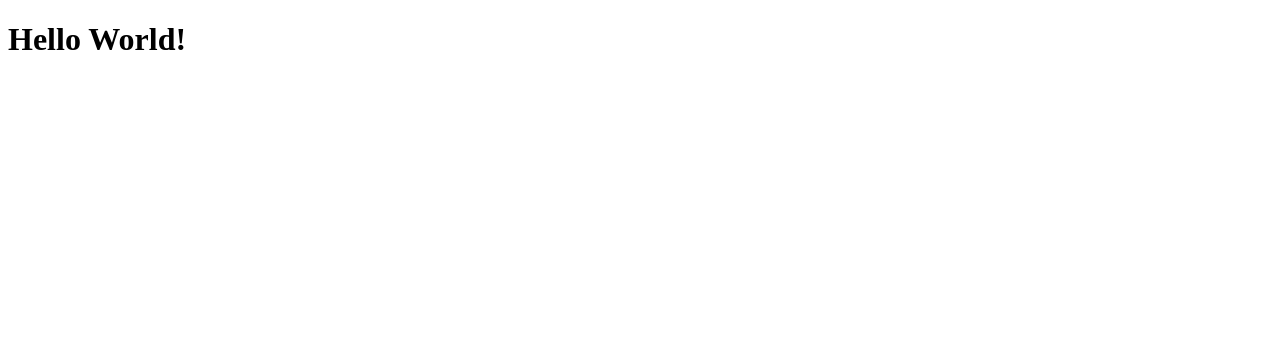
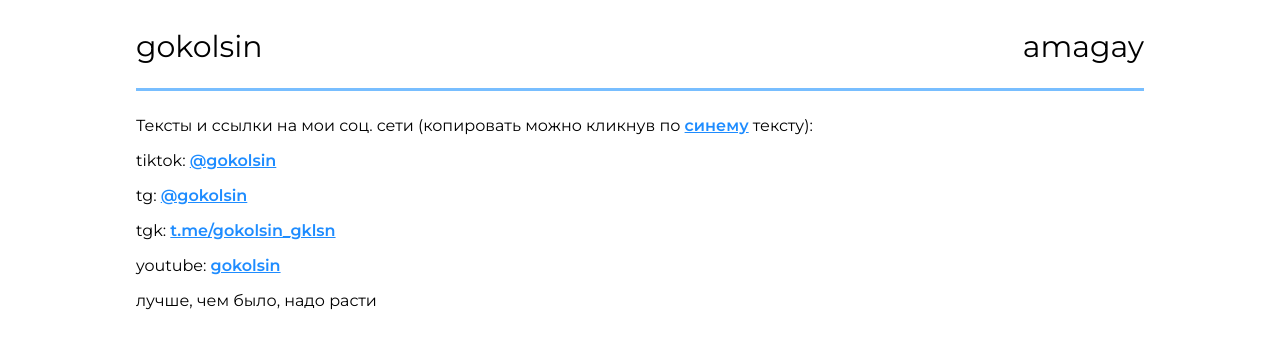
Before and after one commit to gokolsin/first_server_rep, a plain HTML site: page index.html in a window 1280 px wide. Drawn offline with Linux system fonts and the light colour scheme.

Commit message:
Переработка HTML файла, добавление CSS и JS

```diff
--- a/index.html
+++ b/index.html
@@ -3,8 +3,29 @@
     <head>
         <meta charset="UTF-8">
         <title>gokolsin</title>
+        <link rel="stylesheet" href="styles/style.css">
+        <script src="scripts/script.js" defer></script>
     </head>
     <body>
-        <h1>Hello World!</h1>
+        <header>
+            <div class="header-left">gokolsin</div>
+            <div class="header-right">amagay</div>
+        </header>
+
+        <main>
+            <div class="links">
+                Тексты и ссылки на мои соц. сети (копировать можно кликнув по <span id="blue">синему</span> тексту):
+                <p>tiktok: <span id="tiktok">@gokolsin</span></p>
+                <p>tg: <span id="telegramm">@gokolsin</span></p>
+                <p>tgk: <a href="https://t.me/+Es_PyHEsqtNhMGEy" target="_blank" id="tgk">t.me/gokolsin_gklsn</a></p>
+                <p>youtube: <span id="youtube">gokolsin</span></p>
+            </div>
+
+            лучше, чем было, надо расти
+        </main>
+
+        <footer>
+
+        </footer>
     </body>
 </html>
--- /dev/null
+++ b/scripts/script.js
@@ -0,0 +1,14 @@
+const copyArr = ['telegramm', 'youtube', 'tiktok', 'tgk'];
+
+copyArr.forEach(el => {
+    el = document.getElementById(el)
+
+    el.addEventListener('click', () => {
+        let text = el.innerText;
+        try {
+            navigator.clipboard.writeText(text);
+        } catch (err) {
+            console.error('Ошибка при копировании: ', err);
+        }
+    });
+})
--- /dev/null
+++ b/styles/style.css
@@ -0,0 +1,38 @@
+@import url('https://fonts.googleapis.com/css2?family=Montserrat:ital,wght@0,100..900;1,100..900&display=swap');
+@import url('https://fonts.googleapis.com/css2?family=JetBrains+Mono:ital,wght@0,100..800;1,100..800&display=swap');
+
+* {
+    font-family: "JetBrains Mono", monospace;
+    font-family: "Montserrat", sans-serif;
+}
+
+body {
+    padding: 0 10vw;
+}
+
+header {
+    height: 40px;
+    width: 100%;
+    display: flex;
+    flex-direction: row;
+    justify-content: space-between;
+    padding: 20px 0;
+    border-bottom: 3px solid rgb(120, 190, 255);
+    font-size: 30px;
+    margin-bottom: 25px;
+}
+
+#telegramm, #youtube, #tiktok, #tgk, #blue {
+    text-decoration: underline;
+    cursor: pointer;
+    color: rgb(30, 140, 255);
+    font-weight: 600;
+}
+
+p {
+    cursor: context-menu;
+}
+
+#blue {
+    cursor: context-menu;
+}
```
